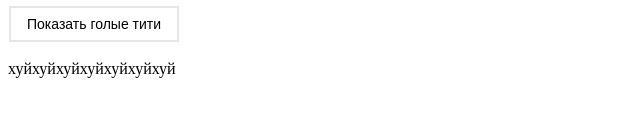
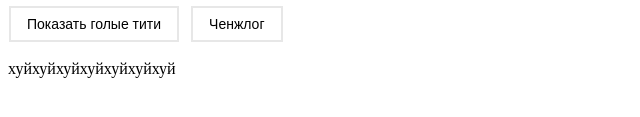
Before and after one commit to pazhiloydedus/pazhiloydedus.github.io, a plain HTML site: page index.html in a window 1280 px wide. Shown: the part 327-444 px from the top of the page, 0-640 px from the left. Drawn offline with Linux system fonts and the light colour scheme.

Commit message:
Update index.html

```diff
--- a/index.html
+++ b/index.html
@@ -28,6 +28,11 @@
     }
 
     .button1:hover {background-color: #e7e7e7;}
+
+    .button-container {
+      display: inline-flex;
+      gap: 10px; /* Space between buttons */
+    }
     </style>
 
     <title>группа 05-206 лучшая</title>
@@ -40,7 +45,10 @@
       <img src="files/bibizyan.jpg" alt="Это бибизян">
     </header>
     <main>
-      <button class="button button1" type="submit" onclick="myImg()">Показать голые тити</button>
+      <div class="button-container">
+        <button class="button button1" type="submit" onclick="myImg()">Показать голые тити</button>
+        <button class="button button1" type="submit" onclick="window.location = 'https://google.com';">Ченжлог</button>
+      </div>
       <img id="gif_1" style="display:none;" src="files/rickroll-roll.gif">
 
       <script>
```
